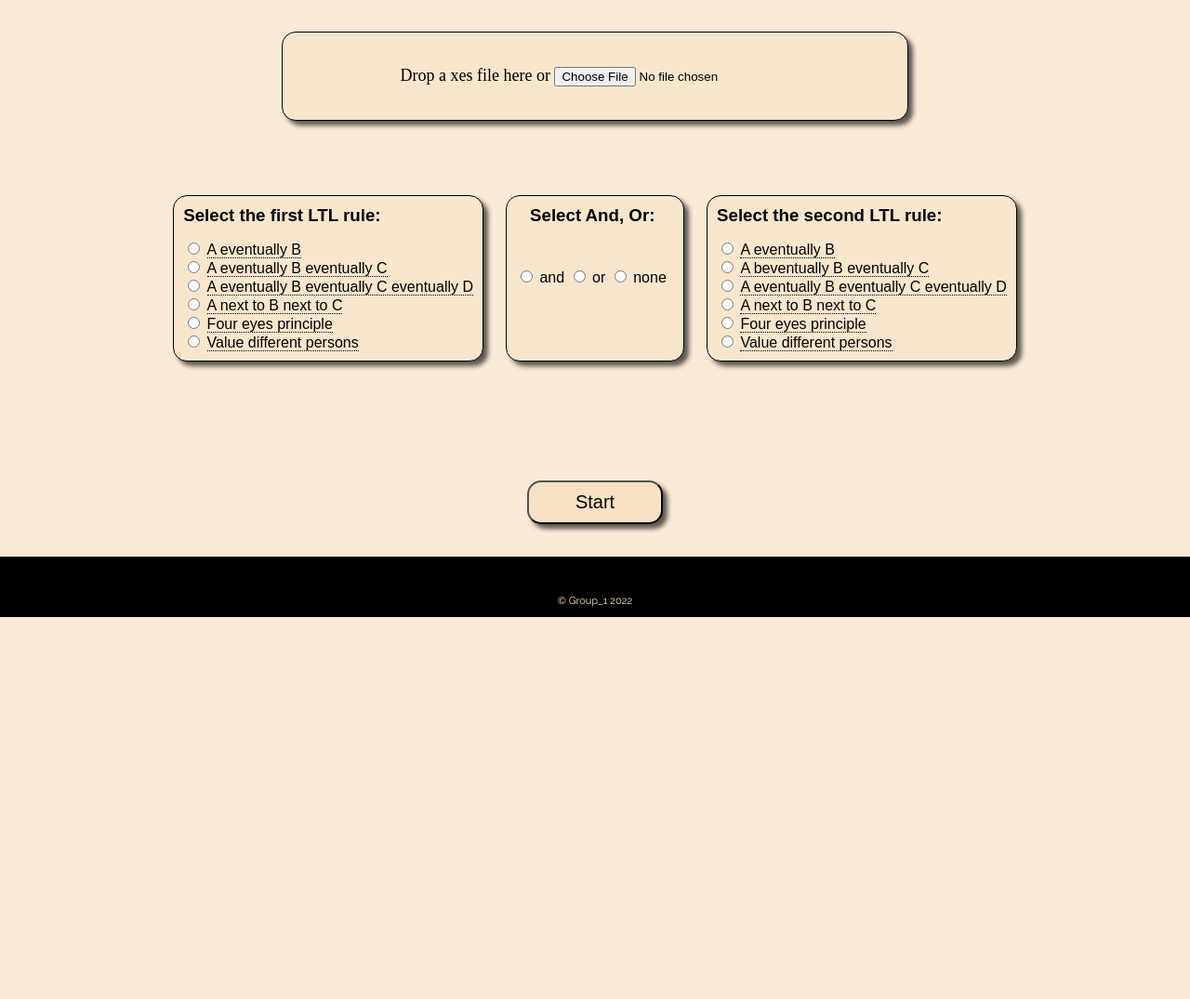
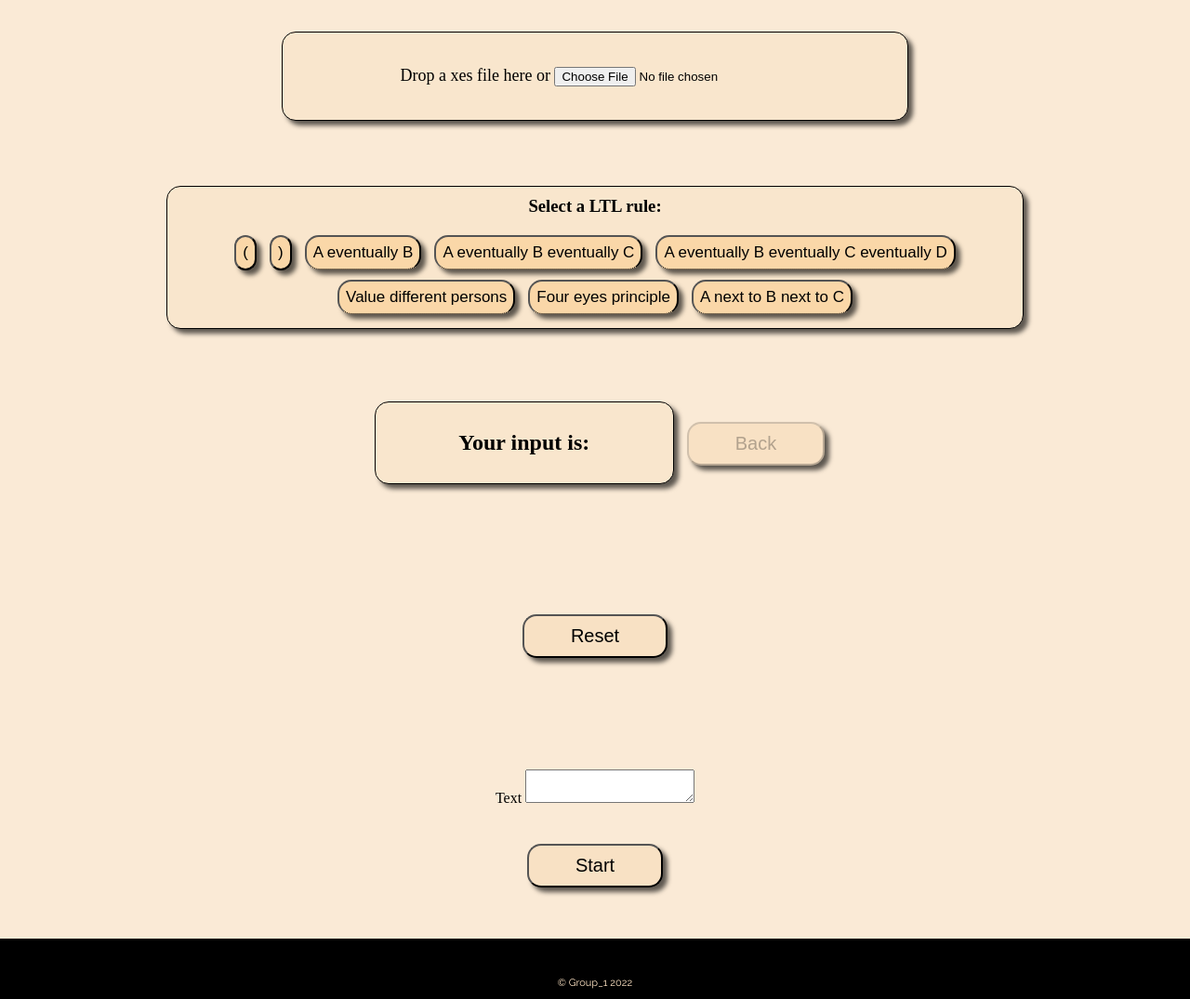
Before and after one commit to meesyice/A-customizable-interface-for-LTL-Checking, a Flask app: page / in a window 1280 px wide. Shown: the part 170-1245 px from the top of the page at 93% size. Before the commit the page ends 834 px from the top, so only its background shows below. Run offline with Flask 2, Linux system fonts and the light colour scheme.

Commit message:
apply several filters

```diff
--- a/app/frontend/static/javascript/main.js
+++ b/app/frontend/static/javascript/main.js
@@ -1,31 +1,148 @@
+let allOption = document.querySelectorAll(".option");
+let allRules = document.querySelectorAll(".rule");
+let board = document.querySelector(".board");
 let section = document.getElementById("activtyFeld");
+let textra = document.getElementById("txt1");
+let ruleNum = 0;
+let textBoard = ["<h1>Your input is:</h1>"];
+let result = [];
+let bractsNum = 0;
+// ES6 Modules or TypeScript
 
-let none = document.getElementById("none");
-none.onclick = () => {
-	// remove the block input for the activties
-	let ruleNum = "second";
-	let activty = document.getElementById(ruleNum);
-	if (activty) removeAllInputsAt(activty);
+// document.getElementsByName("activitiesOfThe1Rule")[0].value;
 
-	// clear  the input for the activties
-	let LTL_rule_2 = document.getElementsByName("LTL_rule_2");
-	for (var i = 0; i < LTL_rule_2.length; i++) LTL_rule_2[i].checked = false;
+function insertText(elemID, text) {
+	let elem = document.getElementById(elemID);
+	elem.value = elem.value + " " + text;
+}
 
-	// remove the rule block 2
-	let section2 = document.getElementById("section2");
-	section2.style.display = "none";
-	document.getElementById("1b").required = false;
+addRuleToBoard = (array, rule) => {
+	let text = "";
+	switch (rule) {
+		case 1:
+			text = `<p>{${array[0].value} from different persons}</p>`;
+			textBoard.push(text);
+			board.innerHTML = textBoard.join(" ");
+			break;
+		case 2:
+			text = `<p>{${array[0].value} eventually ${array[1].value}}</p>`;
+			textBoard.push(text);
+			board.innerHTML = textBoard.join(" ");
+			break;
+		case 3:
+			text = `<p>{${array[0].value} next to ${array[1].value} next to ${array[2].value}}</p>`;
+			textBoard.push(text);
+			board.innerHTML = textBoard.join(" ");
+			break;
+		case 4:
+			text = `<p>{${array[0].value} eventually ${array[1].value} eventually ${array[2].value} eventually ${array[2].value}}</p>`;
+			textBoard.push(text);
+			board.innerHTML = textBoard.join(" ");
+			break;
+		case 5:
+			text = `<p>{ Four eyes principle for ( ${array[0].value}, ${array[1].value})} </p>`;
+			textBoard.push(text);
+			board.innerHTML = textBoard.join(" ");
+			break;
+		case 6:
+			text = `<p>{${array[0].value} eventually ${array[1].value} eventually ${array[2].value}}</p>`;
+			textBoard.push(text);
+			board.innerHTML = textBoard.join(" ");
+			break;
+
+		default:
+			board.innerHTML = " fehler";
+			break;
+	}
 };
-and.onclick = () => {
-	let section2 = document.getElementById("section2");
-	section2.style.display = "inline-block";
-	document.getElementById("1b").required = true;
+
+function addActivty(numOfActivties) {
+	if (numOfActivties !== 0) {
+		ruleNum++;
+
+		let activty = document.getElementById(ruleNum);
+		if (activty) removeAllInputsAt(activty);
+		let newDiv = createDiv(ruleNum);
+		newDiv.prepend(createText(ruleNum));
+		createInputAt(numOfActivties, newDiv, ruleNum);
+	}
+}
+
+findNumOfActivties = (element) => {
+	switch (element) {
+		case "A eventually B":
+			return 2;
+			break;
+		case "Four eyes principle":
+			return 5;
+			break;
+		case "Value different persons":
+			return 1;
+			break;
+		case "A eventually B eventually C":
+			return 6;
+			break;
+		case "A next to B next to C":
+			return 3;
+			break;
+		case "A eventually B eventually C eventually D":
+			return 4;
+			break;
+		default:
+			return 0;
+			break;
+	}
 };
-or.onclick = () => {
-	let section2 = document.getElementById("section2");
-	section2.style.display = "inline-block";
-	document.getElementById("1b").required = true;
+
+hideRules = () => {
+	document.querySelector(".filters").style.display = "none";
 };
+
+hideCom = () => {
+	document.querySelector(".composition").style.display = "none";
+};
+showCom = () => {
+	document.querySelector(".composition").style.display = "inline-block";
+};
+
+showRules = () => {
+	document.querySelector(".filters").style.display = "inline-block";
+	document.querySelector(".composition").style.display = "none";
+};
+
+allOption.forEach((element) => {
+	element.addEventListener("click", () => {
+		let buttonRule = element.innerText;
+		result.push(element.value);
+		backBtn.disabled = false;
+		insertText("txt1", element.value);
+
+		textra.value = result.join(" ");
+		// addRuleToBoard(buttonRule);
+		let rule = findNumOfActivties(buttonRule);
+		if (rule === 5) rule = 2;
+		if (rule === 6) rule = 3;
+		addActivty(rule);
+		if (!element.classList.contains("bracts")) {
+			if (element.classList.contains("rule")) {
+				hideRules();
+				hideCom();
+			} else {
+				showRules();
+				hideCom();
+			}
+		}
+		if (
+			element.classList.contains("bracts") ||
+			element.classList.contains("or")
+		) {
+			textBoard.push(buttonRule);
+			board.innerHTML = textBoard.join(" ");
+			if (buttonRule == "(") bractsNum++;
+			if (buttonRule == ")") bractsNum--;
+		}
+	});
+});
 
 function createDiv(name) {
 	var newDiv = document.createElement("div");
@@ -57,7 +174,41 @@ function createInputAt(numOfActivties, place, ruleNum) {
 	for (let index = 0; index < numOfActivties; index++) {
 		let chr = String.fromCharCode(65 + index);
 		let elm = createElementText(chr, ruleNum);
+		elm.addEventListener("input", stateHandle);
 		place.append(elm);
+	}
+	let btn = document.createElement("button");
+	btn.id = "btn_" + ruleNum;
+	let array = document.getElementsByName(`activitiesOfThe${ruleNum}Rule`);
+	btn.innerHTML = "fill the activties";
+	btn.className = "button";
+	btn.type = "button";
+	btn.disabled = true;
+	btn.onclick = function () {
+		addRuleToBoard(array, numOfActivties);
+		showCom();
+		document.getElementById(ruleNum).style.display = "none";
+	};
+	document.getElementById(ruleNum).children[1].focus();
+
+	place.append(btn);
+}
+
+function stateHandle() {
+	let array = document.getElementsByName(this.name);
+	let btn = this.parentElement.lastElementChild;
+
+	let empty = false;
+	for (let index = 0; index < array.length; index++) {
+		if (array[index].value === "") {
+			empty = true;
+			btn.disabled = true;
+			btn.innerHTML = "fill the activties";
+		}
+	}
+	if (!empty) {
+		btn.disabled = false;
+		btn.innerHTML = "Next";
 	}
 }
 
@@ -65,74 +216,70 @@ function removeAllInputsAt(place) {
 	place.remove();
 }
 
-function clickA() {
-	let ruleNum = "first";
-	let activty = document.getElementById(ruleNum);
-	if (activty) removeAllInputsAt(activty);
-	let newDiv = createDiv(ruleNum);
-	newDiv.prepend(createText(ruleNum));
-	createInputAt(1, newDiv, ruleNum);
+let restBn = document.getElementById("reset");
+restBn.addEventListener("click", () => {
+	section.innerHTML = "";
+	board.innerHTML = "<h1>Your input is:</h1>";
+	hideCom();
+	showRules();
+	ruleNum = 0;
+	textBoard = ["<h1>Your input is:</h1>"];
+	result = [];
+	bractsNum = 0;
+	textra.value = result.join(" ");
+});
+
+let backBtn = document.getElementById("back");
+backBtn.addEventListener("click", () => {
+	let lastEntry = result[result.length - 1];
+	if (lastEntry == "or" || lastEntry == "and") {
+		deletLastEntry();
+		showCom();
+		hideRules();
+	} else if (lastEntry == ")") {
+		bractsNum++;
+		deletLastEntry();
+	} else if (lastEntry == "(") {
+		bractsNum--;
+		deletLastEntry();
+	} else {
+		hideCom();
+		showRules();
+		deletLastEntry();
+
+		document.getElementById(ruleNum).remove();
+		ruleNum--;
+	}
+	if (ruleNum < 1 && result.length == 0) {
+		backBtn.disabled = true;
+	}
+});
+function deletLastEntry() {
+	result.pop();
+	textBoard.pop();
+	board.innerHTML = textBoard.join(" ");
+	textra.value = result.join(" ");
 }
 
-function clickAB() {
-	let ruleNum = "first";
-	let activty = document.getElementById(ruleNum);
-	if (activty) removeAllInputsAt(activty);
-	let newDiv = createDiv(ruleNum);
-	newDiv.prepend(createText(ruleNum));
-	createInputAt(2, newDiv, ruleNum);
-}
+let startBtn = document.getElementById("start");
+startBtn.addEventListener("click", (event) => {
+	let text = document.getElementById("txt1").value;
+	if (text.length < 7) {
+		swal("error!", "You have to choose an activity first", "error");
 
-function clickABC() {
-	let ruleNum = "first";
-	let activty = document.getElementById(ruleNum);
-	if (activty) removeAllInputsAt(activty);
-	let newDiv = createDiv(ruleNum);
-	newDiv.prepend(createText(ruleNum));
-	createInputAt(3, newDiv, ruleNum);
-}
-
-function clickABCD() {
-	let ruleNum = "first";
-	let activty = document.getElementById(ruleNum);
-	if (activty) removeAllInputsAt(activty);
-	let newDiv = createDiv(ruleNum);
-	newDiv.prepend(createText(ruleNum));
-	createInputAt(4, newDiv, ruleNum);
-}
-
-function clickA_2() {
-	let ruleNum = "second";
-	let activty = document.getElementById(ruleNum);
-	if (activty) removeAllInputsAt(activty);
-	let newDiv = createDiv(ruleNum);
-	newDiv.prepend(createText(ruleNum));
-	createInputAt(1, newDiv, ruleNum);
-}
-
-function clickAB_2() {
-	let ruleNum = "second";
-	let activty = document.getElementById(ruleNum);
-	if (activty) removeAllInputsAt(activty);
-	let newDiv = createDiv(ruleNum);
-	newDiv.prepend(createText(ruleNum));
-	createInputAt(2, newDiv, ruleNum);
-}
-
-function clickABC_2() {
-	let ruleNum = "second";
-	let activty = document.getElementById(ruleNum);
-	if (activty) removeAllInputsAt(activty);
-	let newDiv = createDiv(ruleNum);
-	newDiv.prepend(createText(ruleNum));
-	createInputAt(3, newDiv, ruleNum);
-}
-
-function clickABCD_2() {
-	let ruleNum = "second";
-	let activty = document.getElementById(ruleNum);
-	if (activty) removeAllInputsAt(activty);
-	let newDiv = createDiv(ruleNum);
-	newDiv.prepend(createText(ruleNum));
-	createInputAt(4, newDiv, ruleNum);
-}
+		event.preventDefault();
+	}
+	if (bractsNum > 0) {
+		swal("check brackets!", `you have ${bractsNum} " ( " too many`, "warning");
+		event.preventDefault();
+	}
+	if (bractsNum < 0) {
+		swal("check brackets!", `you have ${-bractsNum} " ) " too many`, "warning");
+		event.preventDefault();
+	}
+	let lastEntry = result[result.length - 1];
+	if (lastEntry == "or" || lastEntry == "and") {
+		swal("check input!", "you have to choose another activity", "warning");
+		event.preventDefault();
+	}
+});
--- a/app/frontend/static/styles/globals.css
+++ b/app/frontend/static/styles/globals.css
@@ -1,6 +1,7 @@
 body {
   margin: 0;
   padding: 0;
+  /* min-width: 496px; */
   background-color: hsl(34, 78%, 91%);
   text-align: center;
   width: 100%;
@@ -22,7 +23,6 @@ header {
   font-family: 'Courier New', Courier, monospace;
   background-color: #000000;
   padding: 20px;
-
   margin-bottom: 5%;
   text-align: center;
 
@@ -36,6 +36,8 @@ header h1 {
 input {
   cursor: pointer !important;
 }
+
+
 
 .file {
   font-size: 18px;
@@ -58,18 +60,7 @@ input {
 
 
 
-.filters {
-  background-color: hsl(34, 78%, 89%);
-  border-radius: 15px;
-  margin: 0px 10px;
-  text-align: justify;
-  box-shadow: 5px 5px 5px rgba(0, 0, 0, 0.627);
-  font-family: Arial, Helvetica, sans-serif;
-  padding: 10px 10px;
-  border: .1px solid;
 
-  display: inline-block;
-}
 
 .filters h3 {
   padding-bottom: 15px;
@@ -77,20 +68,27 @@ input {
   border-radius: 15px;
 }
 
-label:hover {
+.option {
+  box-shadow: 5px 5px 5px rgba(0, 0, 0, 0.627);
+  padding: 7px;
+  border-radius: 15px;
+  background-color: hsl(34, 89%, 82%);
+  margin: 5px;
+  font-size: 17px;
   cursor: pointer;
-  color: hsl(34, 83%, 47%);
 }
 
 
 
-.boton {
+
+
+.start {
   box-shadow: 5px 5px 5px rgba(0, 0, 0, 0.627);
   margin-top: 40px;
   padding: 10px 50px;
   border-radius: 15px;
   background-color: hsl(34, 78%, 87%);
-  margin-bottom: 100px;
+  margin-bottom: 120px;
   font-size: 20px;
   cursor: pointer;
 }
@@ -99,7 +97,7 @@ form {
   text-align: center;
 }
 
-.boton:hover {
+.start:hover {
   color: hsl(33, 95%, 51%);
   background-color: #333;
 
@@ -147,25 +145,26 @@ form {
   box-shadow: 5px 5px 5px rgba(0, 0, 0, 0.627);
 }
 
-.composition {
-  margin-top: 130px;
-  width: 170px;
-  padding-bottom: 80px;
-  position: relative;
-  bottom: 70px;
+.button {
+  box-shadow: 5px 5px 5px rgba(0, 0, 0, 0.627);
+  font-weight: bold;
+  padding: 10px;
+  border-radius: 10px;
+  background-color: hsl(33, 76%, 76%);
+  margin-left: 20px;
+  font-size: 15px;
+  cursor: pointer;
 }
 
-.composition h3 {
-  padding-bottom: 45px;
-  position: relative;
-  left: 15px;
-}
 
-.composition label {
-  padding-left: 0px;
-}
 
-.activtyFeld {
+
+
+.activtyFeld,
+.filters,
+.board,
+.andOr,
+.composition {
   box-shadow: 5px 5px 5px rgba(0, 0, 0, 0.627);
   display: inline-block;
   background-color: hsl(34, 78%, 89%);
@@ -176,7 +175,25 @@ form {
   margin-bottom: 10px;
   margin-right: 10px;
   margin-top: 50px;
+  max-width: 900px;
+  min-width: 300px;
+  font-weight: bold;
 }
+
+.board p {
+  font-size: 15px;
+  text-align: center;
+  margin: 5px;
+}
+
+.board h1 {
+  margin-bottom: 20px;
+}
+
+.composition {
+  display: none;
+}
+
 
 
 footer {
--- a/app/frontend/templates/index.html
+++ b/app/frontend/templates/index.html
@@ -29,7 +29,6 @@
     </div>
     {% endif %}
     {% endwith %}
-
 <form action="/upload" method="post" enctype="multipart/form-data">
   <section class="file">
 
@@ -37,111 +36,82 @@
     <input required id="myfile" name="datei" type="file" size="50" accept=".xes">
   </section>
   <div id="s">
-        <section id="section1" class="filters">
-          <h3>Select the first LTL rule:</h3>
+    <section class="filters">
+      <h3>Select a LTL rule:</h3>
+      <button type="button" class="option bracts" value="(">(</button>
 
-          <input id="1" onclick="clickAB()" required class="checkbox" type="radio" name="LTL_rule_1"
-            value="A eventually B">
-          <label onclick="clickAB()" class="hovertext"
+      <button type="button" class="option bracts" value=")">)</button>
+
+      <button type="button" class="option rule hovertext" value="LTL_A_ev_B"
         data-hover="Applies the A eventually B rule,
-              finding the cases in which an event with activity A was followed in the future by an event with activity B." for="1">A eventually B</label>
+              finding the cases in which an event with activity A was followed in the future by an event with activity B.">A eventually B</button>
+
+      <button type="button" class="option rule hovertext" value="LTL_A_ev_B_ev_C"
+        data-hover="Applies the A eventually B eventually C rule,
+              finding the cases in which an event with activity A was followed in the future by an event with activity B which was followed by an event with activity C.">A eventually B
+        eventually C</button>
+
+      <button type="button" class="option rule hovertext" value="LTL_A_ev_B_ev_C_ev_D"
+        data-hover="Applies the A eventually B eventually C eventually D rule,
+              finding the cases in which an event with activity A was followed in the future by an event with activity B which was followed by an event with activity C which was followed by an event with activity D.">A
+        eventually B eventually C eventually D</button>
+
+      <button type="button" class="option rule hovertext" value="LTL_Val_Diff_Person"
+        data-hover="Finds the process executions in which the activity A is repeated by different people.">Value
+        different persons</button>
+
+      <button type="button" class="option rule hovertext" value="LTL_Four_Eyes"
+        data-hover="Applies the four eyes principle on the activities A and B.">Four eyes principle</button>
+
+      <button type="button" class="option rule hovertext" value="LTL_A_nex_B_nex_C"
+        data-hover="Applies the A next B next C rule,
+              finding the cases in which an event with activity A was directly followed by an event with activity B which was directly followed by an event with activity C.">A next to B next to
+        C</button>
+    </section>
     <br>
-          <input id="2" onclick="clickABC()" class="checkbox" type="radio" name="LTL_rule_1"
-            value="A eventually B eventually C">
-          <label onclick="clickABC()" class="hovertext"
-            data-hover="Applies the A eventually B eventually C rule,
-              finding the cases in which an event with activity A was followed in the future by an event with activity B which was followed by an event with activity C."
-            for="2">A eventually B eventually C</label>
-          <br>
-          <input id="3" onclick="clickABCD()" class="checkbox" type="radio" name="LTL_rule_1"
-            value="A eventually B eventually C eventually D">
-          <label onclick="clickABCD()" class="hovertext"
-            data-hover="Applies the A eventually B eventually C eventually D rule,
-              finding the cases in which an event with activity A was followed in the future by an event with activity B which was followed by an event with activity C which was followed by an event with activity D."
-            for="3">A eventually B eventually C eventually D</label>
-          <br>
-          <input id="4" onclick="clickABC()" class="checkbox" type="radio" name="LTL_rule_1"
-            value="A next to B next to C">
-          <label onclick="clickABC()" class="hovertext"
-            data-hover="Applies the A next B next C rule,
-              finding the cases in which an event with activity A was directly followed by an event with activity B which was directly followed by an event with activity C."
-            for="4">A next to B next to C</label>
-          <br>
-          <input id="5" onclick="clickAB()" class="checkbox" type="radio" name="LTL_rule_1" value="Four eyes principle">
-          <label onclick="clickAB()" class="hovertext"
-            data-hover="Applies the four eyes principle on the activities A and B." for="5">Four eyes principle</label>
-          <br>
-          <input id="6" onclick="clickA()" class="checkbox" type="radio" name="LTL_rule_1"
-            value="Value different persons">
-          <label onclick="clickA()" class="hovertext"
-            data-hover="Finds the process executions in which the activity A is repeated by different people."
-            for="6">Value
-            different persons</label>
-          <br>
+
+    <section class="composition">
+      <h3>Select And, Or:</h3>
+      <button type="button" class="option or" value="and">and</button>
+
+      <button type="button" class="option or" value="or">or</button>
+
+      <button type="button" class="option bracts" value="(">(</button>
+
+      <button type="button" class="option bracts" value=")">)</button>
+
 
     </section>
 
 
-        <section class="filters composition">
-          <h3>Select And, Or:</h3>
-          <input required id="and" type="radio" name="andOr" value="and">
-          <label for="and"> and</label>
-          <input id="or" type="radio" name="andOr" value="or">
-          <label for="or"> or</label>
-          <input id="none" type="radio" name="andOr" value="none">
-          <label for="none">none</label>
-        </section>
-        <section id="section2" class="filters">
-          <h3>Select the second LTL rule:</h3>
-
-          <input id="1b" onclick="clickAB_2()" required class="checkbox" type="radio" name="LTL_rule_2"
-            value="A eventually B">
-          <label onclick="clickAB_2()" class="hovertext"
-            data-hover="Applies the A eventually B rule,
-                    finding the cases in which an event with activity A was followed in the future by an event with activity B." for="1b">A eventually B</label>
-          <br>
-          <input id="2b" onclick="clickABC_2()" class="checkbox" type="radio" name="LTL_rule_2"
-            value="A eventually B eventually C">
-          <label onclick="clickABC_2()" class="hovertext"
-            data-hover="Applies the A eventually B eventually C rule,
-                    finding the cases in which an event with activity A was followed in the future by an event with activity B which was followed by an event with activity C."
-            for="2b">A beventually B eventually C</label>
-          <br>
-          <input id="3b" onclick="clickABCD_2()" class="checkbox" type="radio" name="LTL_rule_2"
-            value="A eventually B eventually C eventually D">
-          <label onclick="clickABCD_2()" class="hovertext"
-            data-hover="Applies the A eventually B eventually C eventually D rule,
-                    finding the cases in which an event with activity A was followed in the future by an event with activity B which was followed by an event with activity C which was followed by an event with activity D."
-            for="3b">A eventually B eventually C eventually D</label>
-          <br>
-          <input id="4b" onclick="clickABC_2()" class="checkbox" type="radio" name="LTL_rule_2"
-            value="A next to B next to C">
-          <label onclick="clickABC_2()" class="hovertext"
-            data-hover="Applies the A next B next C rule,
-                    finding the cases in which an event with activity A was directly followed by an event with activity B which was directly followed by an event with activity C."
-            for="4b">A next to B next to C</label>
-          <br>
-          <input id="5b" onclick="clickAB_2()" class="checkbox" type="radio" name="LTL_rule_2"
-            value="Four eyes principle">
-          <label onclick="clickAB_2()" class="hovertext"
-            data-hover="Applies the four eyes principle on the activities A and B." for="5b">Four eyes principle</label>
-          <br>
-          <input id="6b" onclick="clickA_2()" class="checkbox" type="radio" name="LTL_rule_2"
-            value="Value different persons">
-          <label onclick="clickA_2()" class="hovertext"
-            data-hover="Finds the process executions in which the activity A is repeated by different people."
-            for="6b">Value different persons</label>
     <br>
 
+    <section class="board">
+      <h1>Your input is:</h1>
     </section>
+    <button id="back" class="start" type="button" disabled="true">Back</button>
+
   </div>
   <section id="activtyFeld">
 
   </section>
+
+  <button id="reset" class="start" type="button">Reset</button>
   <br>
 
-      <input class="boton" type="submit" value="Start">
+  <label for="txt1"> Text</label>
+  <textarea id="txt1" required></textarea>
+
+
+  <!-- <div class="activtyFeld" id="activtyFeld_2">
+
+    </div> -->
+  <br>
+
+  <input id="start" class="start" type="submit" value="Start">
+
 </form>
+<script src="https://unpkg.com/sweetalert/dist/sweetalert.min.js"></script>
 <script src="../static/javascript/choicelimit.js"></script>
 
 <footer>
```
Lines whose indentation alone changed are shown as unchanged.
